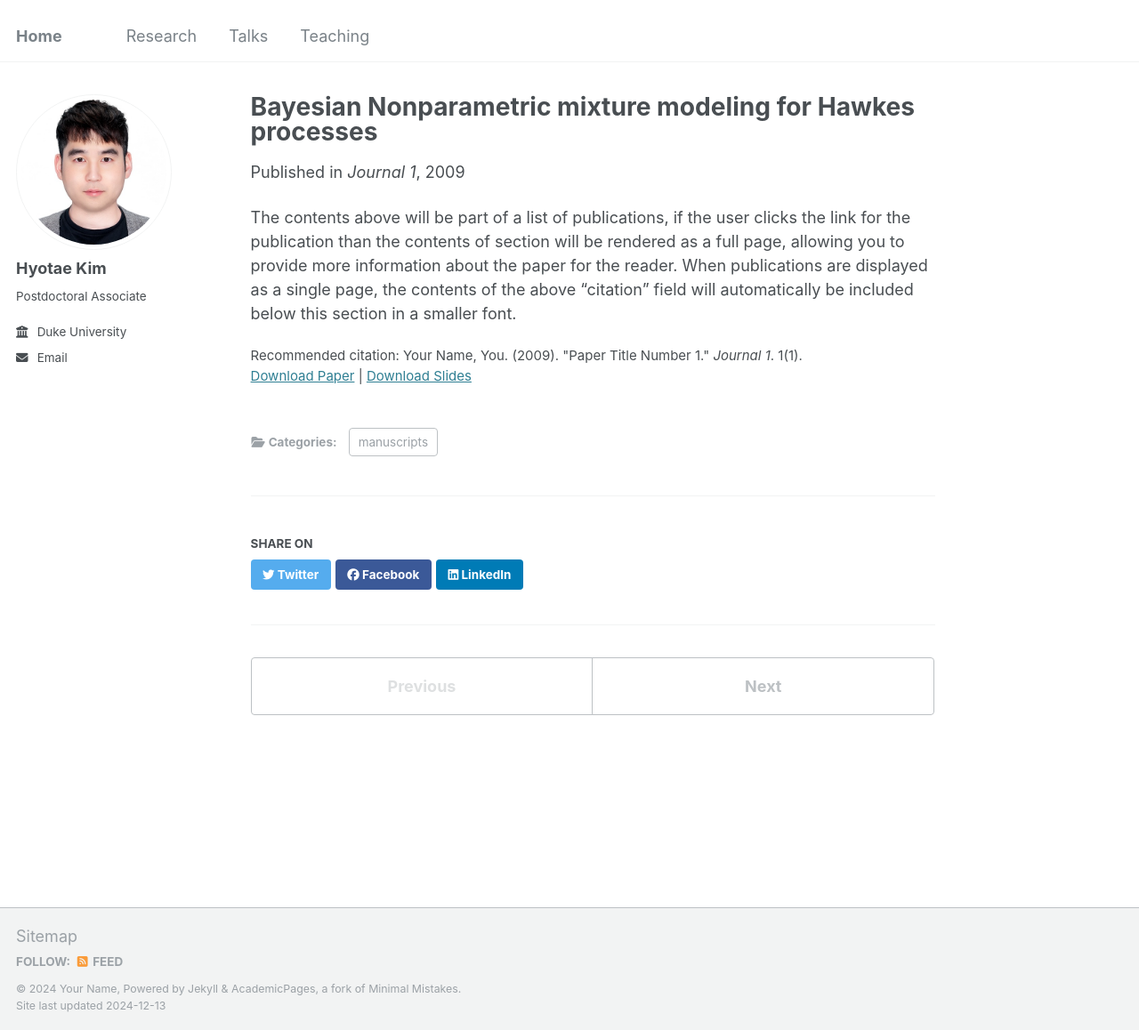
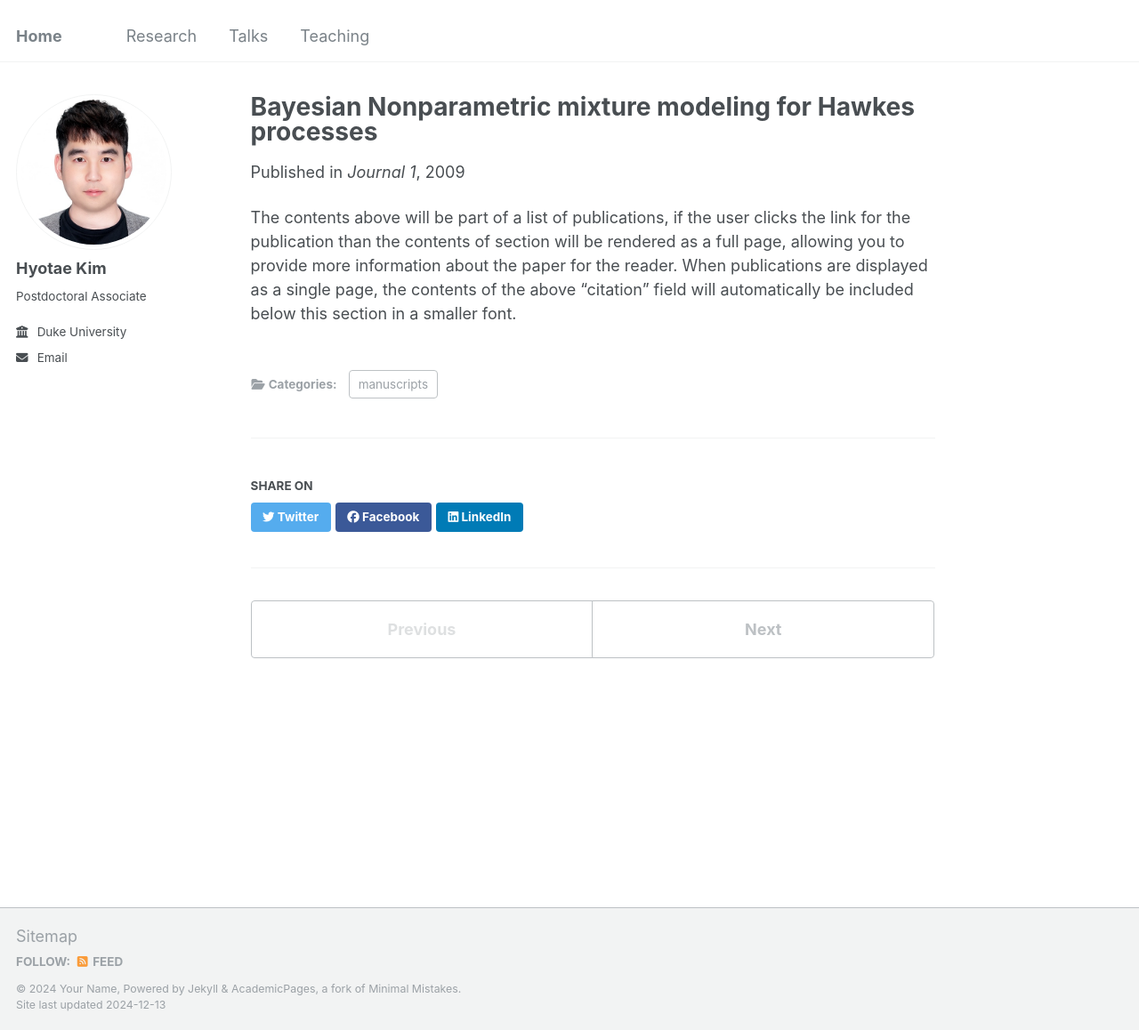
Before and after one commit to HyotaeKim/HyotaeKim.github.io, a Jekyll site: the page built from _publications/01_HP.md, in a window 1280 px wide and 1158 px high. Shown: the whole window at 89% size. Built offline with Jekyll 4.4.1, drawn with Linux system fonts in a browser that asks for light colours.

Commit message:
Update single.html

```diff
--- a/_layouts/single.html
+++ b/_layouts/single.html
@@ -49,7 +49,7 @@ layout: default
         {{ content }}
 
         {% if page.citation and page.paperurl and page.slidesurl %}
-          <p style="font-size: smaller">Recommended citation: {{ page.citation }}<br /><a href="{{ page.paperurl }}">Download Paper</a> | <a href="{{ page.slidesurl }}">Download Slides</a></p>
+          <!-- <p style="font-size: smaller">Recommended citation: {{ page.citation }}<br /><a href="{{ page.paperurl }}">Download Paper</a> | <a href="{{ page.slidesurl }}">Download Slides</a></p> -->
         {% elsif page.citation and page.paperurl %}
           <p style="font-size: smaller">Recommended citation: {{ page.citation }}<br /><a href="{{ page.paperurl }}">Download Paper</a></p>
         {% elsif page.citation and page.slidesurl %}
```
